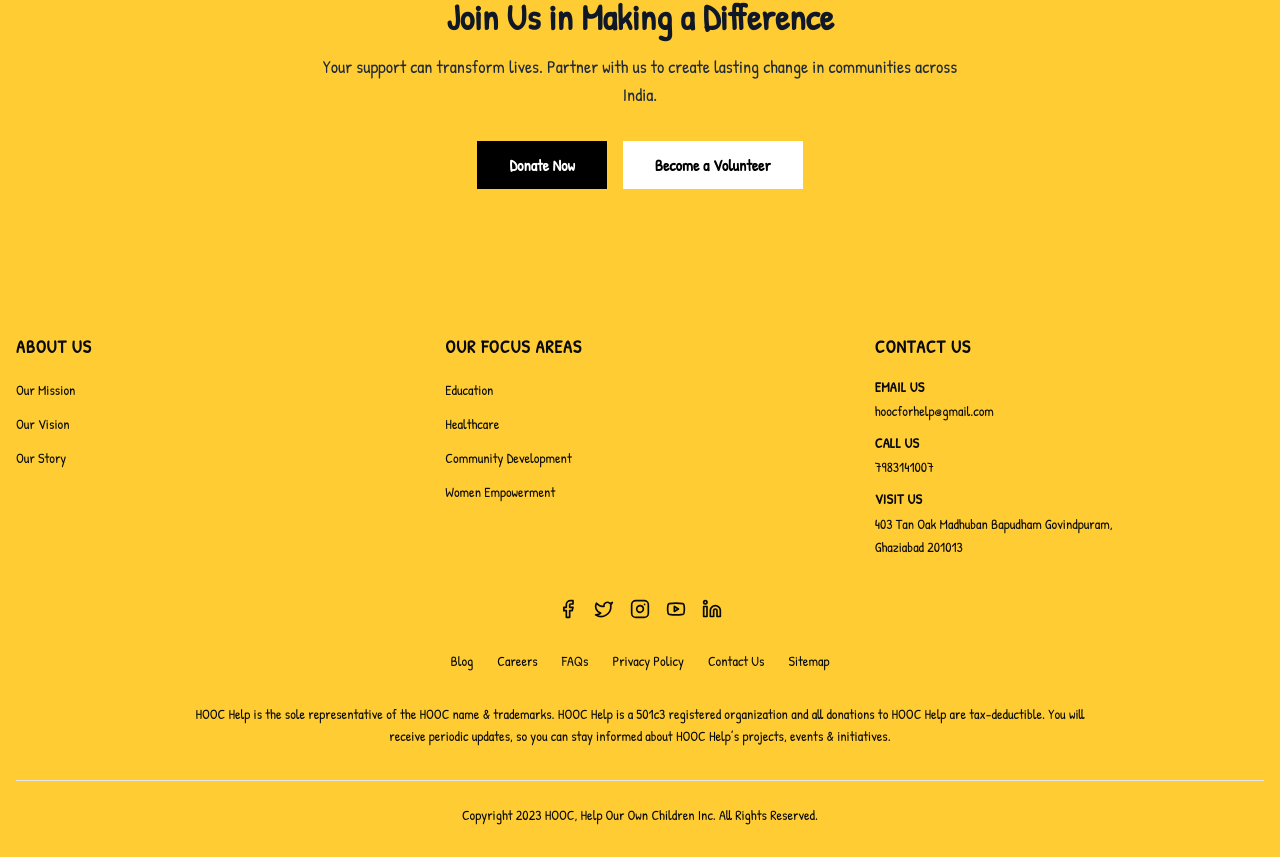
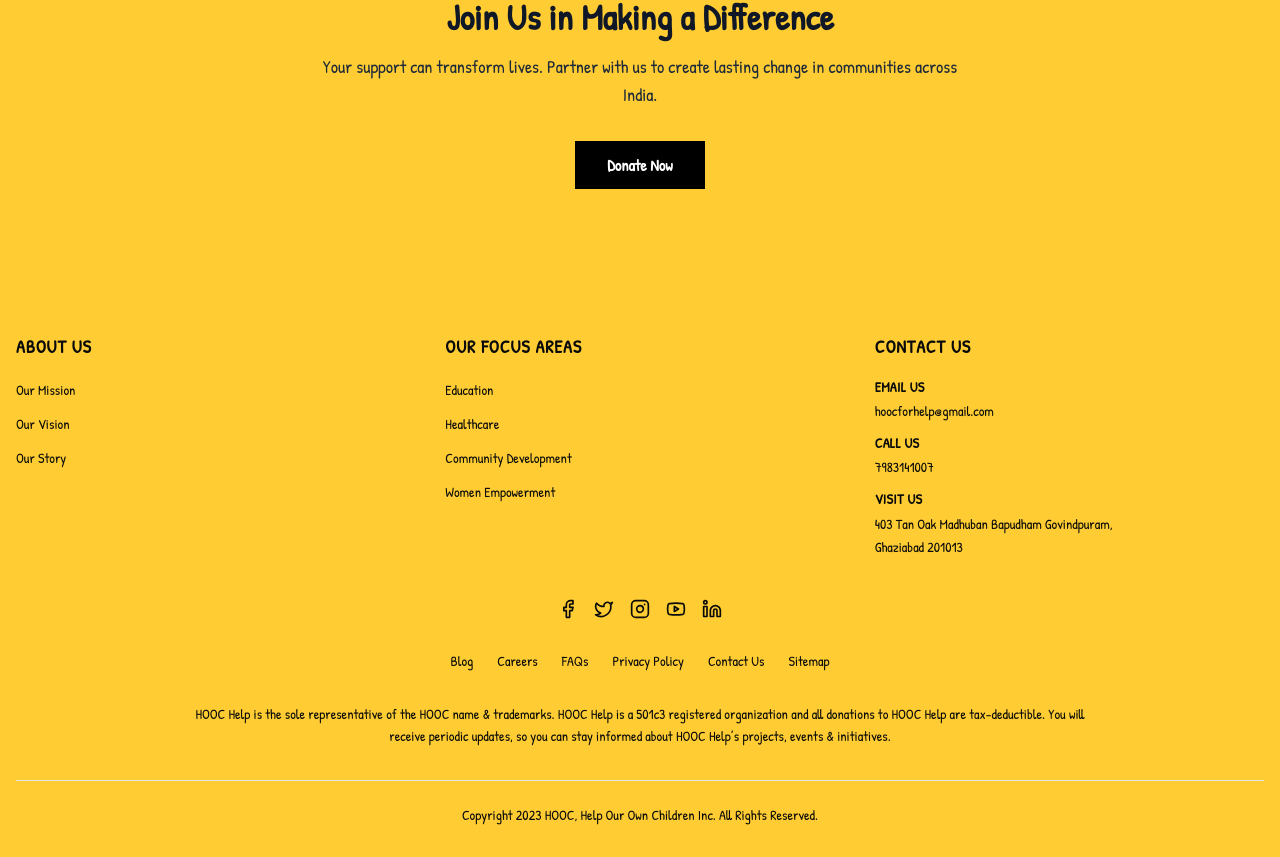
Before and after one commit to CharitSinghChauhan/hooc-for-help, a Next.js app: page /about-us in a window 1280 px wide. Shown: the part 3964-4821 px from the top of the page. Built offline with nearby package versions, Linux system fonts and the light colour scheme.

Commit message:
fix/not-found

```diff
--- a/app/about-us/page.tsx
+++ b/app/about-us/page.tsx
@@ -262,12 +262,6 @@ export default function AboutUs() {
             >
               Donate Now
             </Link>
-            <Link
-              href="/volunteer"
-              className="bg-white hover:bg-gray-100 text-black font-bold px-8 py-3 rounded-sm transition-colors"
-            >
-              Become a Volunteer
-            </Link>
           </div>
         </div>
       </section>
```
